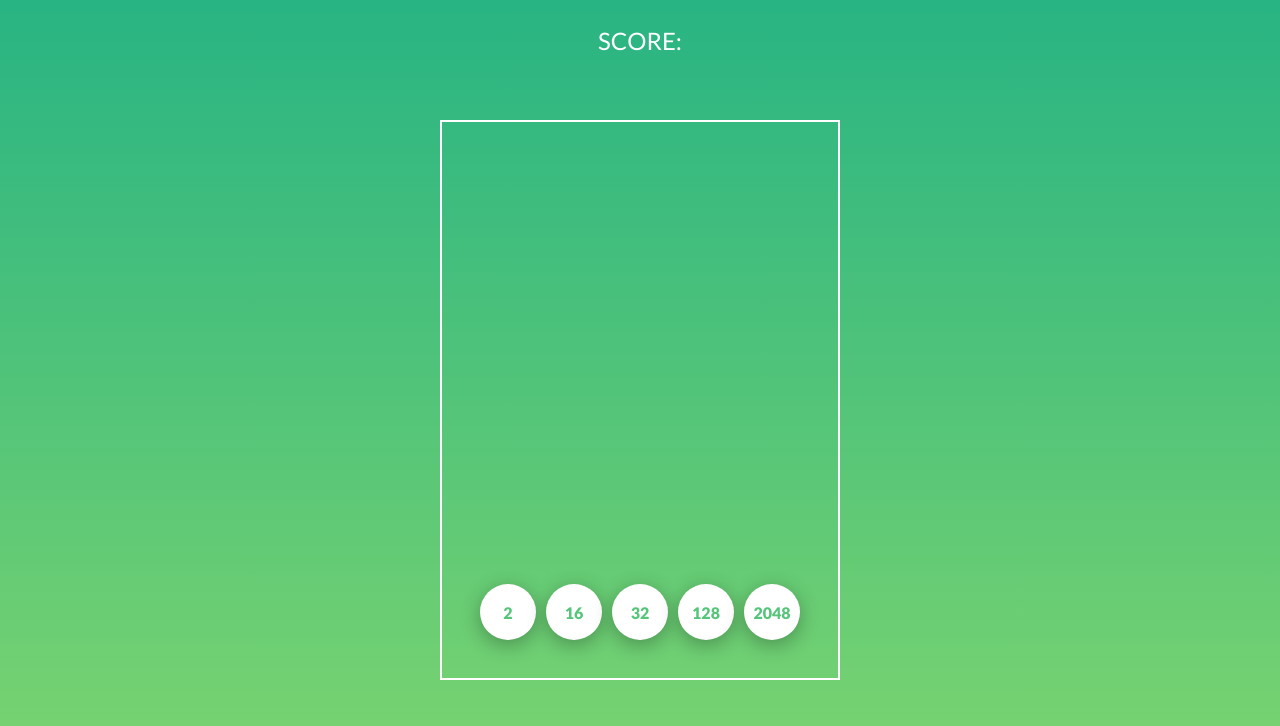
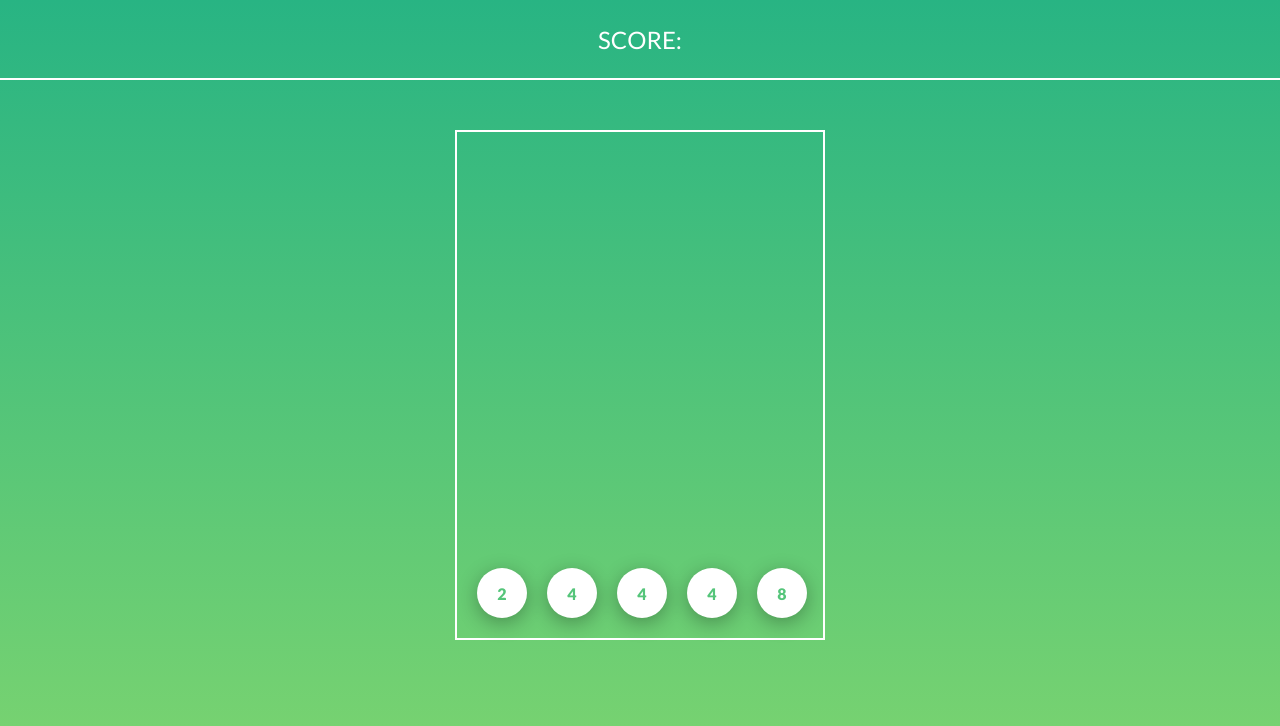
Before and after one commit to ShevchukA/number-game, a plain HTML site: page index.html in a window 1280 px wide. Drawn offline with Linux system fonts and the light colour scheme.

Commit message:
Set ball as a game object

```diff
--- a/game.js
+++ b/game.js
@@ -2,22 +2,120 @@ const balls = document.querySelectorAll(".ball");
 const grid = document.querySelector(".grid");
 const scoreField = document.querySelector(".score");
 
-let gridWidth = grid.clientWidth;
-let cell = gridWidth / 6;
+const ballSize = 50;
+const cell = 50;
+const gap = 20;
 
-for (let i = 0; i < balls.length; i++) {
-  balls[i].style.bottom = `${cell}px`;
-  balls[i].style.left = `${(i + 1) * cell}px`;
-  balls[i].style.transform = "translate(-50%, 50%)";
+// set gamefield sizes;
+grid.style.height = 7 * cell + 8 * gap + "px";
+grid.style.width = 5 * cell + 6 * gap + "px";
+
+let gridX = grid.getBoundingClientRect().left;
+let gridY = grid.getBoundingClientRect().top;
+let gridW = grid.clientWidth;
+let gridH = grid.clientHeight;
+
+let pointsLimit = 3;
+
+function Ball() {
+  //absolute screen coordinates
+  this.x = 0;
+  this.y = 0;
+  this.points = getRundomPoints(pointsLimit);
+  this.html = createHtmlElement(this.points);
+  // get and set new points
+  this.updatePoints = function (newPoints) {
+    this.points = newPoints;
+    this.html.innerText = newPoints;
+  };
+  // set coordinates relative to gamefield
+  this.setXY = function (x, y) {
+    this.html.style.left = x + "px";
+    this.html.style.top = y + "px";
+    //update absolute screen coordinates
+    this.x = this.html.getBoundingClientRect().left;
+    this.y = this.html.getBoundingClientRect().top;
+    console.log(this.x, this.y);
+  };
+
+  function createHtmlElement(points) {
+    const ball = document.createElement("div");
+    ball.innerText = points;
+    ball.classList.add("ball");
+    ball.style.width = ballSize + "px";
+    ball.style.height = ballSize + "px";
+    return ball;
+  }
+
+  function getRundomPoints(lim) {
+    const points = [2, 4, 8, 16, 32, 64, 128, 256, 512, 1024, 2048];
+    let rundomNum = Math.trunc(Math.random() * lim);
+    return points[rundomNum];
+  }
 }
 
-let gridX = grid.getBoundingClientRect().left;
-let gridY = grid.getBoundingClientRect().bottom;
+function addNewBalls() {
+  let posX = 0;
+  let posY = gridH - ballSize - gap;
+  for (let i = 0; i < 5; i++) {
+    const ball = new Ball();
+    grid.appendChild(ball.html);
+    posX = gap + i * gap + i * cell;
+    ball.setXY(posX, posY);
+    ball.html.addEventListener("pointerdown", (e) => {
+      grabBall(ball, e);
+    });
+  }
+}
+
+addNewBalls();
+
+function grabBall(ball, e) {
+  let shiftX = ball.x - e.clientX;
+  let shiftY = ball.y - e.clientY;
+  console.log(shiftX, shiftY);
+
+  grid.addEventListener("pointermove", moveBall);
+
+  function moveBall(e) {
+    let mouseX = e.clientX;
+    let mouseY = e.clientY;
+    ball.setXY(mouseX - gridX + shiftX, mouseY - gridY + shiftY);
+  }
+
+  ball.html.addEventListener("pointerup", function () {
+    grid.removeEventListener("pointermove", moveBall);
+    //this.removeEventListener('pointerup')
+    this.onpointerup = null;
+  });
+
+  /*
+  shiftX = this.getBoundingClientRect().left + this.clientWidth / 2 - e.clientX;
+  shiftY =
+    this.getBoundingClientRect().bottom - this.clientHeight / 2 - e.clientY;
+  console.log(shiftX, shiftY);
+
+  grid.addEventListener("pointermove", moveBall);
+
+  function moveBall(e) {
+    mouseX = e.clientX;
+    mouseY = e.clientY;
+
+    //console.log(this, mouseX, gridX, shiftX);
+    balls[0].style.left = `${mouseX - gridX + shiftX}px`;
+    balls[0].style.bottom = `${gridY - mouseY - shiftY}px`;
+    balls[0].style.zIndex = "1";
+    */
+}
+
+/*
+
 let shiftX = 0;
 let shiftY = 0;
 let mouseX = 0;
 let mouseY = 0;
 
+/*
 // ?????????????
 balls[0].ondragstart = function () {
   return false;
@@ -50,9 +148,5 @@ balls[0].addEventListener("pointerdown", function (e) {
   });
 });
 
-function Ball(ball, posX, posY, points) {
-  this.ball = ball;
-  this.points = points;
-  this.rowPos = posX;
-  this.colPox = posY;
-}
+
+*/
--- a/index.html
+++ b/index.html
@@ -16,11 +16,11 @@
   </header>
   <main class="main">
     <div id="grid" class="grid">
-      <span class="ball">2</span>
+      <!-- <span class="ball">2</span>
       <span class="ball">16</span>
       <span class="ball">32</span>
       <span class="ball">128</span>
-      <span class="ball">2048</span>
+      <span class="ball">2048</span> -->
     </div>
   </main>
   <script src="game.js"></script>
--- a/style.css
+++ b/style.css
@@ -28,6 +28,7 @@ body {
   display: flex;
   justify-content: center;
   align-items: center;
+  border-bottom: 2px solid #fff;
 }
 
 .main {
@@ -42,10 +43,8 @@ body {
 }
 
 .grid {
-  height: 35rem;
-  width: 25rem;
   position: relative;
-  top: 5vh;
+  top: 50px;
   left: 50%;
   transform: translateX(-50%);
   backface-visibility: hidden;
@@ -55,8 +54,6 @@ body {
 }
 
 .ball {
-  height: 3.5rem;
-  width: 3.5rem;
   user-select: none;
   display: flex;
   justify-content: center;
```
